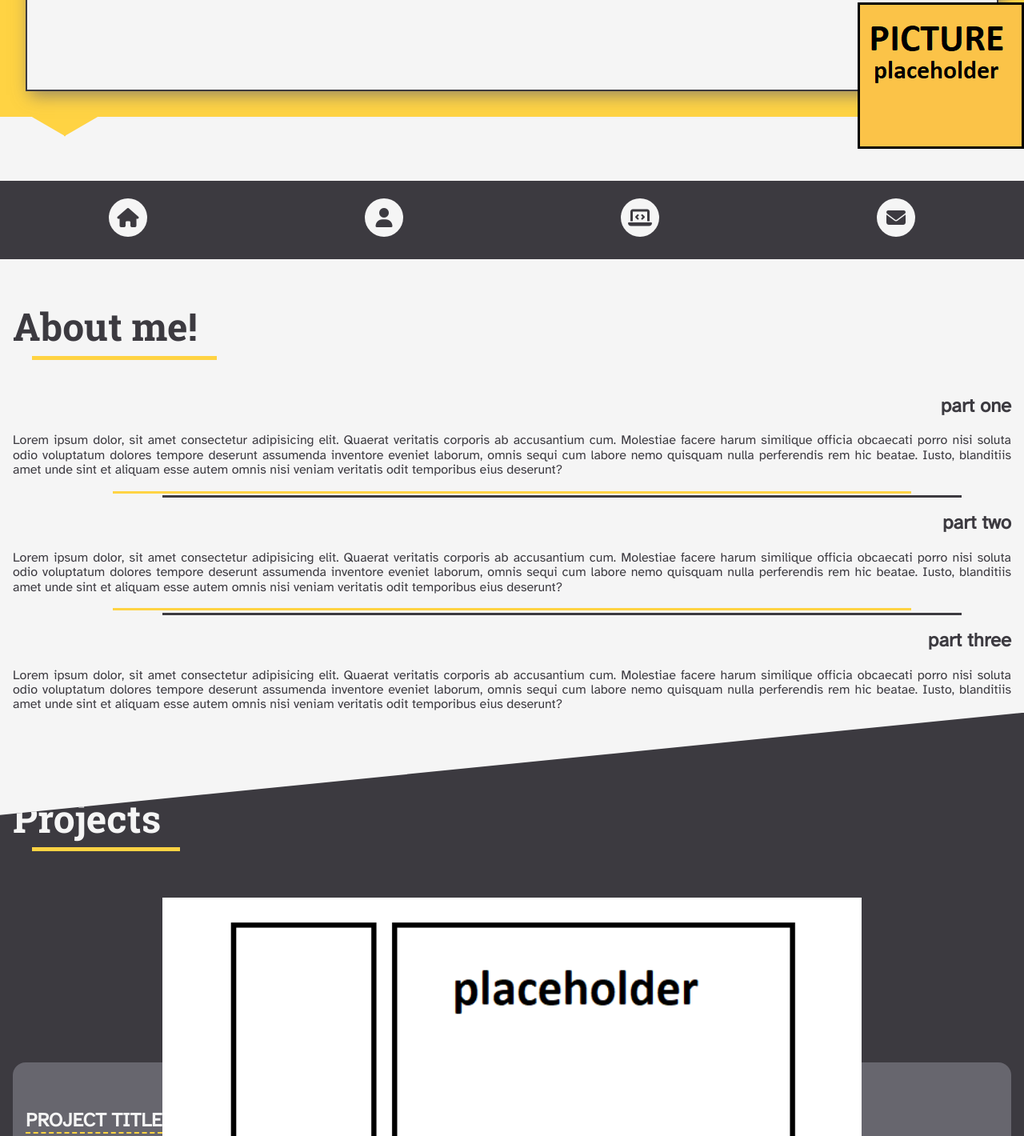
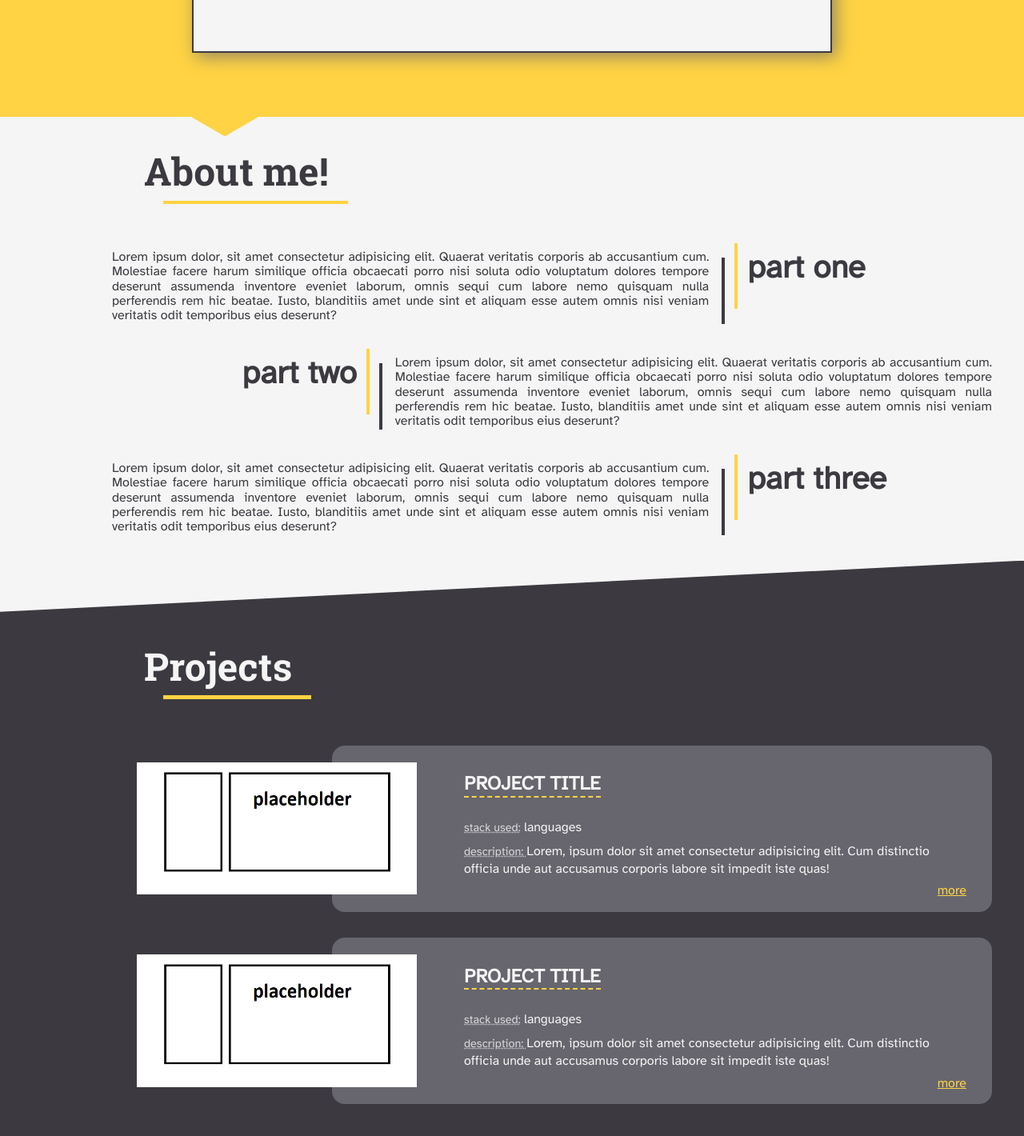
Before and after one commit to agakesik/portfolio, a website built with Parcel: page src/index.html in a window 1280 px wide. Shown: the part 494-1914 px from the top of the page at 80% size. Built offline with nearby package versions, Linux system fonts and the light colour scheme.

Commit message:
Make design responsive

```diff
--- a/src/index.html
+++ b/src/index.html
@@ -14,8 +14,11 @@
   <body>
     <div class="hero">
       <div class="hero-card">
+        <div>
           <h1>Aga Kęsik</h1>
           <h2>fullstack web developer</h2>
+        </div>
+        <div>
           <p>tel:</p>
           <p>email:</p>
           <p>github:</p>
@@ -25,86 +28,80 @@
           <img src="./img/hero-pic.png" alt="Picture of me" />
         </div>
       </div>
+    </div>
+
+    <!-- <div>
+
+    </div> -->
 
     <nav>
       <ul>
         <li class="nav-link">
-          <i class="fas fa-home" aria-label="home"></i>
+          <i class="nav-link-icon fas fa-home" aria-label="home"></i>
           <span class="nav-link-desc">home</span>
         </li>
         <li class="nav-link">
-          <i class="fas fa-user" aria-label="about-me"></i>
+          <i class="nav-link-icon fas fa-user" aria-label="about-me"></i>
           <span class="nav-link-desc">about me</span>
         </li>
         <li class="nav-link">
-          <i class="fas fa-laptop-code" aria-label="projects"></i>
+          <i class="nav-link-icon fas fa-laptop-code" aria-label="projects"></i>
           <span class="nav-link-desc">projects</span>
         </li>
         <li class="nav-link">
-          <i class="fas fa-envelope" aria-label="contact"></i>
+          <i class="nav-link-icon fas fa-envelope" aria-label="contact"></i>
           <span class="nav-link-desc">contact</span>
         </li>
       </ul>
     </nav>
 
     <section class="about-me">
+      <div class="section-container">
         <h1>About me!</h1>
         <div class="about-section">
-        <h2>part one</h2>
-        <p>
+          <h2 class="about-section-title">part one</h2>
+          <p class="about-section-content">
             Lorem ipsum dolor, sit amet consectetur adipisicing elit. Quaerat
             veritatis corporis ab accusantium cum. Molestiae facere harum
-          similique officia obcaecati porro nisi soluta odio voluptatum dolores
-          tempore deserunt assumenda inventore eveniet laborum, omnis sequi cum
-          labore nemo quisquam nulla perferendis rem hic beatae. Iusto,
-          blanditiis amet unde sint et aliquam esse autem omnis nisi veniam
-          veritatis odit temporibus eius deserunt?
+            similique officia obcaecati porro nisi soluta odio voluptatum
+            dolores tempore deserunt assumenda inventore eveniet laborum, omnis
+            sequi cum labore nemo quisquam nulla perferendis rem hic beatae.
+            Iusto, blanditiis amet unde sint et aliquam esse autem omnis nisi
+            veniam veritatis odit temporibus eius deserunt?
           </p>
         </div>
         <div class="about-section">
-        <h2>part two</h2>
-        <p>
+          <h2 class="about-section-title">part two</h2>
+          <p class="about-section-content">
             Lorem ipsum dolor, sit amet consectetur adipisicing elit. Quaerat
             veritatis corporis ab accusantium cum. Molestiae facere harum
-          similique officia obcaecati porro nisi soluta odio voluptatum dolores
-          tempore deserunt assumenda inventore eveniet laborum, omnis sequi cum
-          labore nemo quisquam nulla perferendis rem hic beatae. Iusto,
-          blanditiis amet unde sint et aliquam esse autem omnis nisi veniam
-          veritatis odit temporibus eius deserunt?
+            similique officia obcaecati porro nisi soluta odio voluptatum
+            dolores tempore deserunt assumenda inventore eveniet laborum, omnis
+            sequi cum labore nemo quisquam nulla perferendis rem hic beatae.
+            Iusto, blanditiis amet unde sint et aliquam esse autem omnis nisi
+            veniam veritatis odit temporibus eius deserunt?
           </p>
         </div>
         <div class="about-section">
-        <h2>part three</h2>
-        <p>
+          <h2 class="about-section-title">part three</h2>
+          <p class="about-section-content">
             Lorem ipsum dolor, sit amet consectetur adipisicing elit. Quaerat
             veritatis corporis ab accusantium cum. Molestiae facere harum
-          similique officia obcaecati porro nisi soluta odio voluptatum dolores
-          tempore deserunt assumenda inventore eveniet laborum, omnis sequi cum
-          labore nemo quisquam nulla perferendis rem hic beatae. Iusto,
-          blanditiis amet unde sint et aliquam esse autem omnis nisi veniam
-          veritatis odit temporibus eius deserunt?
+            similique officia obcaecati porro nisi soluta odio voluptatum
+            dolores tempore deserunt assumenda inventore eveniet laborum, omnis
+            sequi cum labore nemo quisquam nulla perferendis rem hic beatae.
+            Iusto, blanditiis amet unde sint et aliquam esse autem omnis nisi
+            veniam veritatis odit temporibus eius deserunt?
           </p>
+        </div>
       </div>
     </section>
 
     <section class="projects">
+      <div class="section-container">
         <h1>Projects</h1>
 
-      <article class="project">
-        <img src="./img/project-1.png" alt="screenshot of project 1" />
-        <div class="project-desc">
-          <h2 class="project-title">project title</h2>
-          <p>stack used:</p>
-          <p>
-            Lorem, ipsum dolor sit amet consectetur adipisicing elit. Cum
-            distinctio officia unde aut accusamus corporis labore sit impedit
-            iste quas!
-          </p>
-          <a href="#">more</a>
-        </div>
-      </article>
-
-      <article class="project">
+        <div class="project">
           <img src="./img/project-1.png" alt="screenshot of project 1" />
           <div class="project-desc">
             <h2 class="project-title">project title</h2>
@@ -117,10 +114,27 @@
             </p>
             <a href="#">more</a>
           </div>
-      </article>
+        </div>
+
+        <div class="project">
+          <img src="./img/project-1.png" alt="screenshot of project 1" />
+          <div class="project-desc">
+            <h2 class="project-title">project title</h2>
+            <p><span>stack used:</span> languages</p>
+            <p>
+              <span>description: </span>
+              Lorem, ipsum dolor sit amet consectetur adipisicing elit. Cum
+              distinctio officia unde aut accusamus corporis labore sit impedit
+              iste quas!
+            </p>
+            <a href="#">more</a>
+          </div>
+        </div>
+      </div>
     </section>
 
     <section class="contact">
+      <div class="section-container">
         <h1>contact me</h1>
         <form action="">
           <label for="name"
@@ -131,7 +145,9 @@
             >Message:
             <textarea name="" id="message" cols="30" rows="10"></textarea>
           </label>
+          <button>Send</button>
         </form>
+      </div>
     </section>
 
     <footer>
--- /dev/null
+++ b/src/scss/modules/_variables.scss
@@ -0,0 +1,3 @@
+//breakpoint
+$bigger-scr: 768px;
+$biggest-scr: 1024px;
--- a/src/scss/partials/_about.scss
+++ b/src/scss/partials/_about.scss
@@ -1,20 +1,24 @@
 @use '../modules/colors' as *;
+@use '../modules/variables' as *;
+@use '../modules/mixins' as mixin;
 
 .about-me {
   padding: 0 1rem;
 }
 
 .about-section {
-  &:nth-child(n + 3) {
-    margin-top: 1rem;
+  max-width: 700px;
+  margin: 1rem auto;
+
+  & + & {
     padding-top: 0.5rem;
     position: relative;
     &::before,
     &::after {
-      content: "";
-      position: absolute;
       width: 80%;
       height: 0.2em;
+      position: absolute;
+      content: "";
       top: 0;
     }
     &::before {
@@ -27,10 +31,74 @@
       left: 15%;
     }
   }
-  h2 {
-    text-align: right;
-  }
-  p {
-    text-align: justify;
+
+  @include mixin.mq($width: $biggest-scr) {
+    display: flex;
+    align-items: stretch;
+
+    & + &::before,
+    & + &::after {
+      width: 0;
+      height: 0;
+    }
+
+    &:nth-child(2n) {
+      flex-direction: row-reverse;
+      .about-section-title {
+        text-align: left;
+        &::before {
+          background-color: $primary;
+          left: 5%;
+        }
+        &::after {
+          background-color: $black;
+          top: 10%;
+          left: 0;
+        }
+      }
+    }
   }
 }
+
+.about-section-title {
+  text-align: right;
+  font-size: 2rem;
+
+  @include mixin.mq {
+    font-size: 2.5rem;
+  }
+
+  @include mixin.mq($width: $biggest-scr) {
+    flex-basis: 30%;
+    margin: 0 1rem;
+    padding: 0 2rem;
+    position: relative;
+
+    &::before,
+    &::after {
+      width: 0.1em;
+      height: 90%;
+      position: absolute;
+      content: "";
+      top: -10%;
+    }
+    &::before {
+      background-color: $primary;
+      right: 5%;
+    }
+    &::after {
+      background-color: $black;
+      top: 10%;
+      right: 0;
+    }
+  }
+}
+
+.about-section-content {
+  text-align: justify;
+
+  @include mixin.mq($width: $biggest-scr) {
+    flex-grow: 0;
+    flex-basis: 70%;
+  }
+}
--- a/src/scss/partials/_base.scss
+++ b/src/scss/partials/_base.scss
@@ -20,3 +20,19 @@ section h1 {
   font-size: 3rem;
   @include mixin.underline($primary);
 }
+
+.section-container {
+  // padding: 0 1rem;
+
+  h1 {
+    margin-left: 5vw;
+  }
+  @include mixin.mq {
+    margin-left: 100px;
+
+    & > div {
+      max-width: 1100px;
+      margin: 2em auto;
+    }
+  }
+}
--- a/src/scss/partials/_hero.scss
+++ b/src/scss/partials/_hero.scss
@@ -4,7 +4,9 @@
 .hero {
   background-color: $primary;
   height: 80vh;
-  padding: 2rem;
+  display: flex;
+  justify-content: center;
+  align-items: center;
   position: relative;
 
   &::before,
@@ -18,24 +20,37 @@
     z-index: -1;
   }
 
+  $left-point: 20vw;
   &::before {
+    left: calc(#{$left-point} - 25px);
     transform: skew(0, 30deg);
   }
   &::after {
-    left: 80px;
+    left: calc(#{$left-point} + 25px);
     transform: skew(0, -30deg);
   }
 }
 
 .hero-card {
+  position: relative;
   background-color: $white;
-  height: 100%;
+  height: clamp(300px, 60vh, 500px);
+  width: clamp(330px, 80vw, 800px);
+  display: flex;
+  flex-direction: column;
+  justify-content: space-around;
+  align-items: flex-start;
   padding: 1rem;
   border: 2px solid $black;
   box-shadow: 5px 5px 20px 0 rgba($gray, 0.7);
 
+  h1 {
+    margin: 0;
+    font-size: 4rem;
+  }
   h2 {
     @include mixin.underline($primary);
+    margin-left: 5vw;
   }
 }
 
@@ -47,4 +62,9 @@
   img {
     display: block;
   }
+
+  @include mixin.mq {
+    bottom: 20%;
+    right: -10%;
+  }
 }
--- a/src/scss/partials/_nav.scss
+++ b/src/scss/partials/_nav.scss
@@ -1,51 +1,99 @@
 @use '../modules/colors' as *;
 @use '../modules/fonts' as font;
+@use '../modules/mixins' as mixin;
 
 nav {
   margin-top: 10vh;
-  padding-top: 0.4em;
+  height: 3.5rem;
+  // width: 100px;
   background-color: $black;
+  position: sticky;
+  top: 0;
+  z-index: 10;
+  box-shadow: 0 0 50px -20px rgba($white, 0.7);
+
+  @include mixin.mq {
+    position: fixed;
+    background-color: transparent;
+    box-shadow: 0 0 0 0;
+  }
 }
 
 nav ul {
   list-style-type: none;
   padding: 0;
-  display: grid;
-  grid-template-columns: repeat(4, 1fr);
+  display: flex;
+  justify-content: space-evenly;
+
+  @include mixin.mq {
+    flex-direction: column;
+    // justify-content: space-between;
+    // justify-content: center;
+    // align-content: center;
+  }
 }
 
 .nav-link {
-  font-size: 1.5em;
+  font-size: 1.5rem;
+  display: inline-block;
   display: flex;
   flex-direction: column;
   align-items: center;
-  //   height: 3em;
+  padding-top: 3px;
   &:hover {
     .nav-link-desc {
       transform: translateY(0);
-      opacity: 100%;
+      opacity: 1;
+
+      transition: 0.6s transform, 0.4s ease-in opacity;
     }
 
-    i {
+    .nav-link-icon {
       background-color: $primary;
       transition: 1s background-color;
     }
   }
 
-  i {
-    width: 2em;
-    line-height: 2em;
-    border-radius: 50%;
-    background-color: $white;
-    text-align: center;
-    transition: 0.4s background-color;
+  @include mixin.mq {
+    flex-direction: row;
+    padding: 1rem;
+
+    &:hover {
+      .nav-link-desc {
+        transform: translateX(0);
+      }
+    }
   }
 }
+
+.nav-link-icon {
+  width: 50px;
+  height: 50px;
+  padding-top: 12px;
+  border-radius: 50%;
+  background-color: $white;
+  text-align: center;
+  transition: 0.4s background-color;
+  @include mixin.mq {
+    box-shadow: 0 0 0 4px $black;
+  }
+}
+
 .nav-link-desc {
   font-size: 0.7em;
   transform: translateY(-0.5em);
-  transition: 1s transform, 1s ease-in opacity;
+  transition: 1s transform, 0.4s ease-in opacity;
   opacity: 0;
   color: $white;
-  padding-bottom: 0.5em;
+  padding: 0.5em;
+  margin-top: 0.5em;
+  background-color: rgba($black, 0.8);
+  box-shadow: 0 0 0 2px rgba($white, 0.7);
+  border-radius: 0.5em;
+  color: $white;
+
+  @include mixin.mq {
+    transform: translateX(-0.5em);
+    margin-left: 1em;
+  }
 }
--- a/src/scss/partials/_projects.scss
+++ b/src/scss/partials/_projects.scss
@@ -1,31 +1,56 @@
 @use '../modules/colors' as *;
+@use '../modules/variables' as *;
 @use '../modules/mixins' as mixin;
+
+// $bigger-screen: 1024px;
 
 .projects {
   padding: 5vw 1rem 10vw;
   background-color: $black;
   color: $white;
   clip-path: polygon(0 10vw, 100% 0, 100% calc(100% - 10vw), 0 100%);
+
+  @include mixin.mq {
+    clip-path: polygon(0 5vw, 100% 0, 100% calc(100% - 5vw), 0 100%);
+  }
 }
 
 .project {
-  display: grid;
-  grid-template-rows: 1fr 1fr 4fr;
-  margin: 2rem 0;
+  margin: 2rem auto;
+  max-width: 600px;
   img {
+    // width: clamp(250px, 40vw, 400px);
     width: 70%;
     margin: 0 auto;
-    grid-row: 1/3;
-    grid-column: 1/ -1;
-    z-index: 1;
+    display: block;
+    position: relative;
+    z-index: 5;
+  }
+
+  @include mixin.mq($width: $biggest-scr) {
+    max-width: 100%;
+    display: grid;
+    grid-template-columns: 2fr 1fr 5fr;
+    align-items: center;
+
+    img {
+      width: 400px;
+      // width: 100%;
+      // max-width: 600px;
+      // max-height: 400%;
+      width: clamp(300px, 30vw, 350px);
+      flex: 0 0 auto;
+      grid-column: 1 / 3;
+      grid-row: 1 / -1;
+    }
   }
 }
 .project-desc {
-  grid-column: 1/ -1;
-  grid-row: 2 / -1;
   background-color: $gray;
-  padding: 2.5em 1em 0.5em;
+  padding: 2em 1em;
   border-radius: 1rem;
+  transform: translateY(-2rem);
+  z-index: 0;
 
   h2 {
     text-transform: uppercase;
@@ -33,13 +58,27 @@
     border-bottom: 2px dashed $primary;
   }
 
+  p {
+    margin: 0.5em 0;
+    line-height: 1.3em;
+  }
+
   span {
-    color: rgba($white, 0.7);
+    color: rgba($white, 0.8);
+    font-size: 0.9em;
     text-decoration: underline dotted;
   }
 
   a {
-    margin-top: 0.5em;
     float: right;
   }
+
+  @include mixin.mq($width: $biggest-scr) {
+    padding: 1em 2em;
+    padding-left: 20%;
+    // transform: translateX(-2rem);
+    transform: translateY(0);
+    grid-column: 2 / 4;
+    grid-row: 1 / -1;
+  }
 }
```
Also changed, not shown: src/scss/modules/_mixins.scss (+8 -0 lines), src/scss/partials/_contact.scss (+17 -1 lines). Lines whose indentation alone changed are shown as unchanged.
